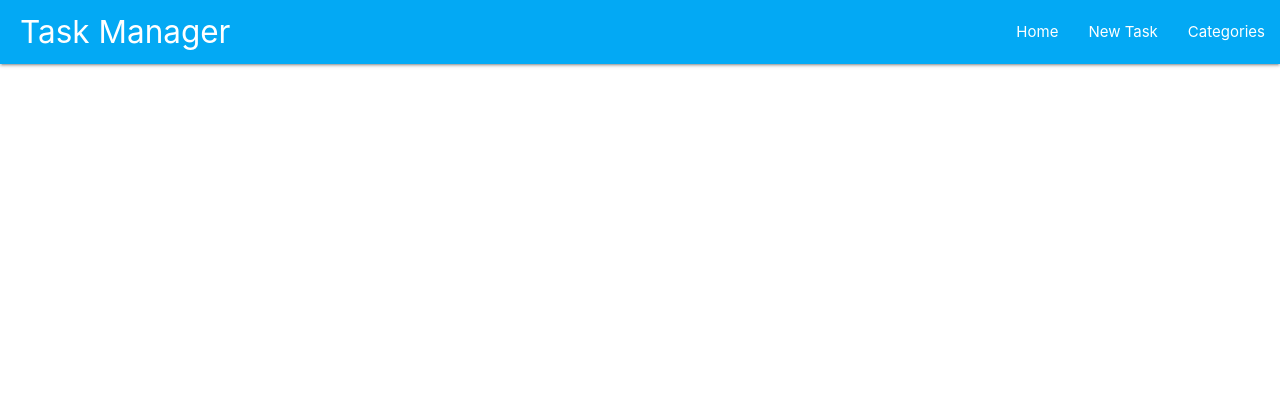
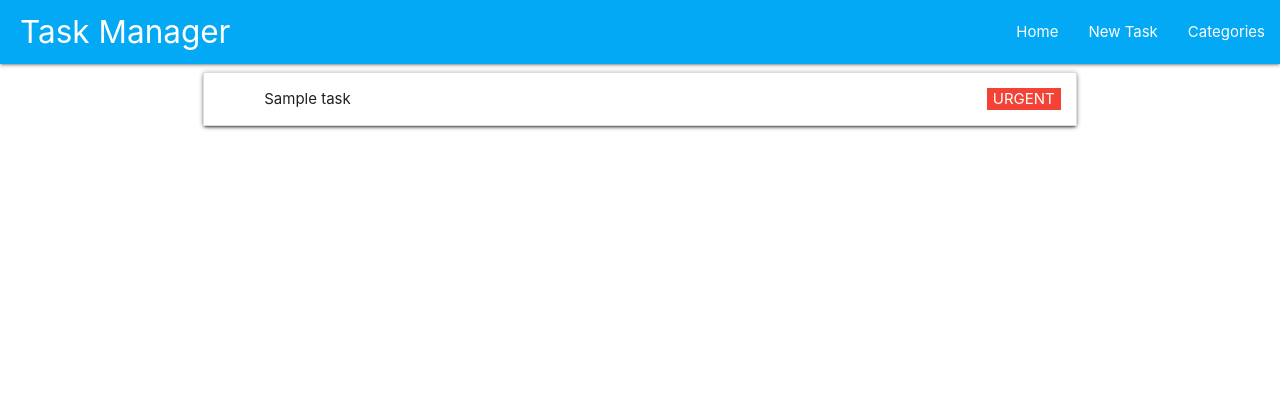
Before and after one commit to emidiovaleretto/flask-sqlalchemy-task-manager, a Flask app: page / in a window 1280 px wide. Shown: the top 420 px of the page. Run offline with Flask 2, Linux system fonts and the light colour scheme; tables that the repository leaves empty hold one stand-in row (values such as "Sample post").

Commit message:
Add html structure to display tasks.

```diff
--- a/taskmanager/templates/base.html
+++ b/taskmanager/templates/base.html
@@ -38,6 +38,30 @@
 
     <main class="container">
         {% block content %}
+        <div class="row">
+            <div class="col s12">
+                <div class="card indigo lighten-5 center-align">
+                    <ul class="collapsible">
+                        {% for task in tasks %}
+                        <li>
+                            <!--  style="border: 1px solid red;" -->
+                            <div class="collapsible-header">
+                                <i class="material-icons"></i>
+                                {{ task.task_name }}
+                                {% if task.is_urgent %}
+                                    <span class="badge red white-text text-darken-2">URGENT</span></div>
+                                {% else %}
+                                    <span class="badge green white-text text-darken-2">NOT URGENT</span></div>
+                                {% endif %}
+                            <div class="collapsible-body">
+                                <p>{{ task.task_description }}</p>
+                            </div>
+                        </li>
+                        {% endfor %}
+                    </ul>
+                </div>
+            </div>
+        </div>
 
         {% endblock %}
     </main>
```
